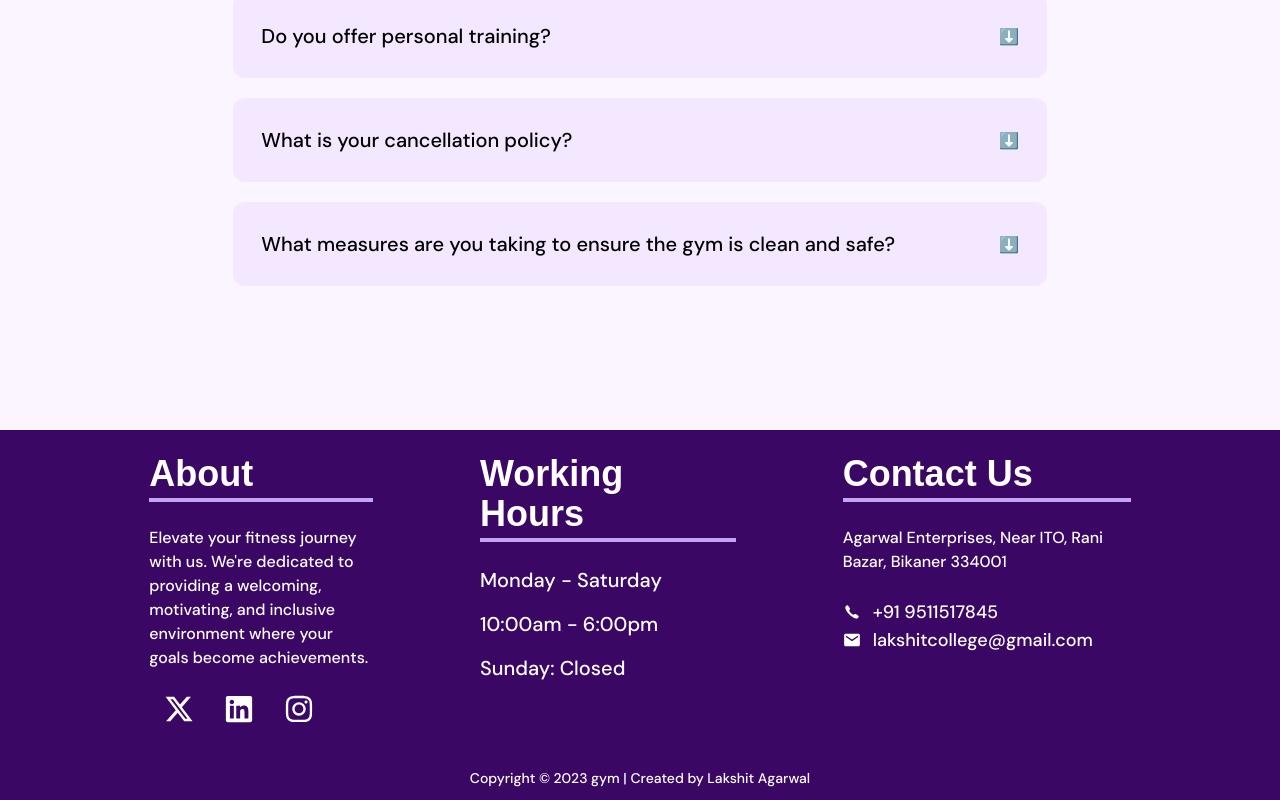
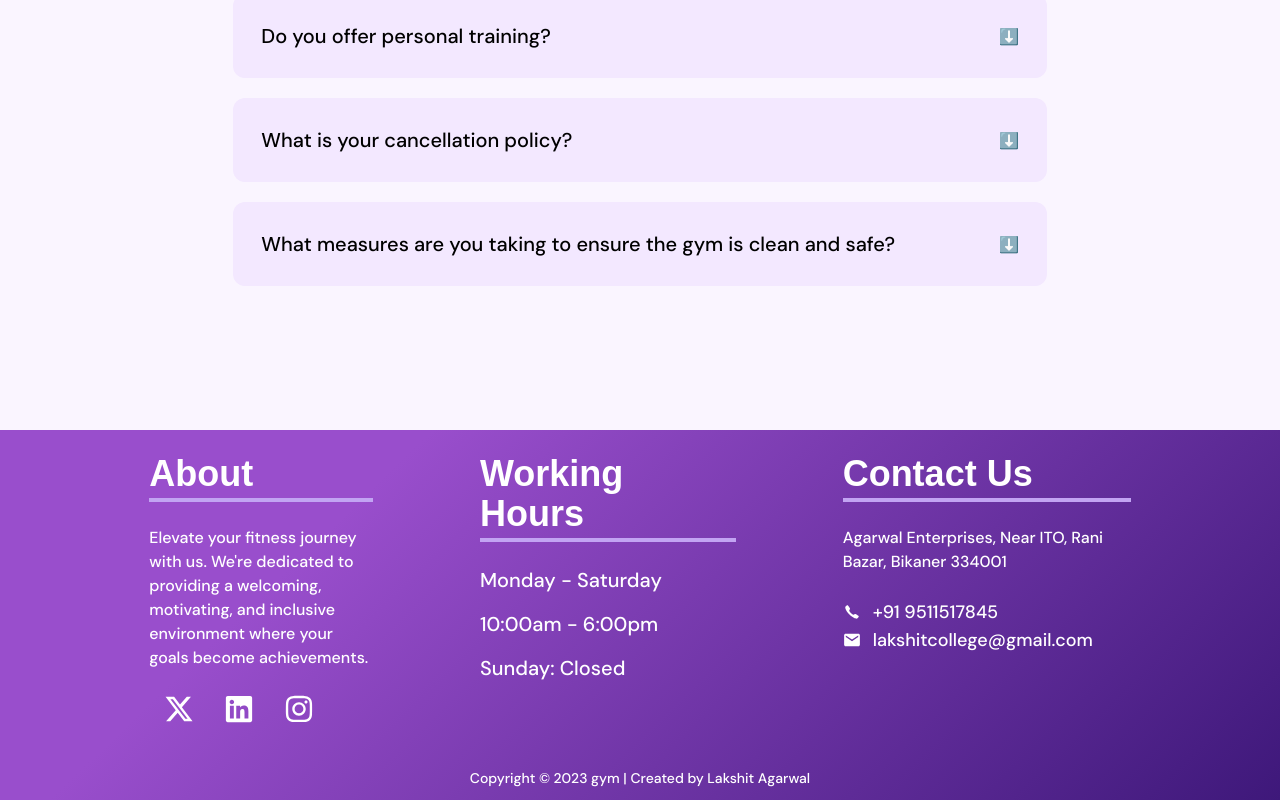
Before and after one commit to LakshitAgarwal/gym-react-app, a React (Vite) app: page / in a window 1280 px wide. Shown: the part 7228-8028 px from the top of the page. Built offline with nearby package versions, Linux system fonts and the light colour scheme; a web font is replaced by a local one.

Commit message:
gradient added

```diff
--- a/src/Components/Footer.jsx
+++ b/src/Components/Footer.jsx
@@ -7,7 +7,7 @@ import { IoMdMail } from "react-icons/io";
 
 const Footer = () => {
   return (
-    <div className="bg-purple-950">
+    <div className="btn">
       <div className="w-[85%] mx-auto text-white flex justify-around">
         <div className="w-56">
           <h1 className="footer-heading pt-6 text-4xl font-bold arsenal-sc-bold">
```
